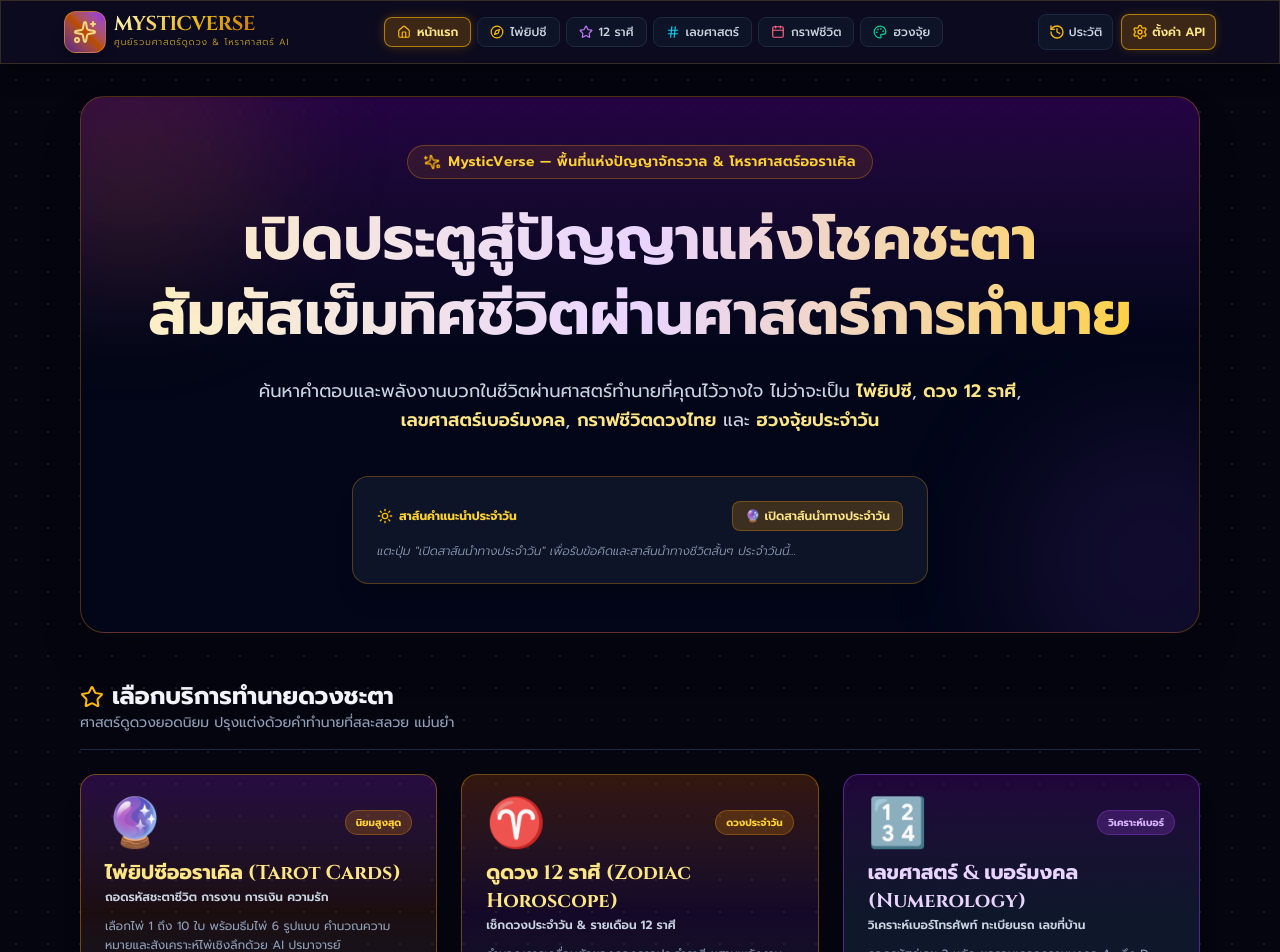
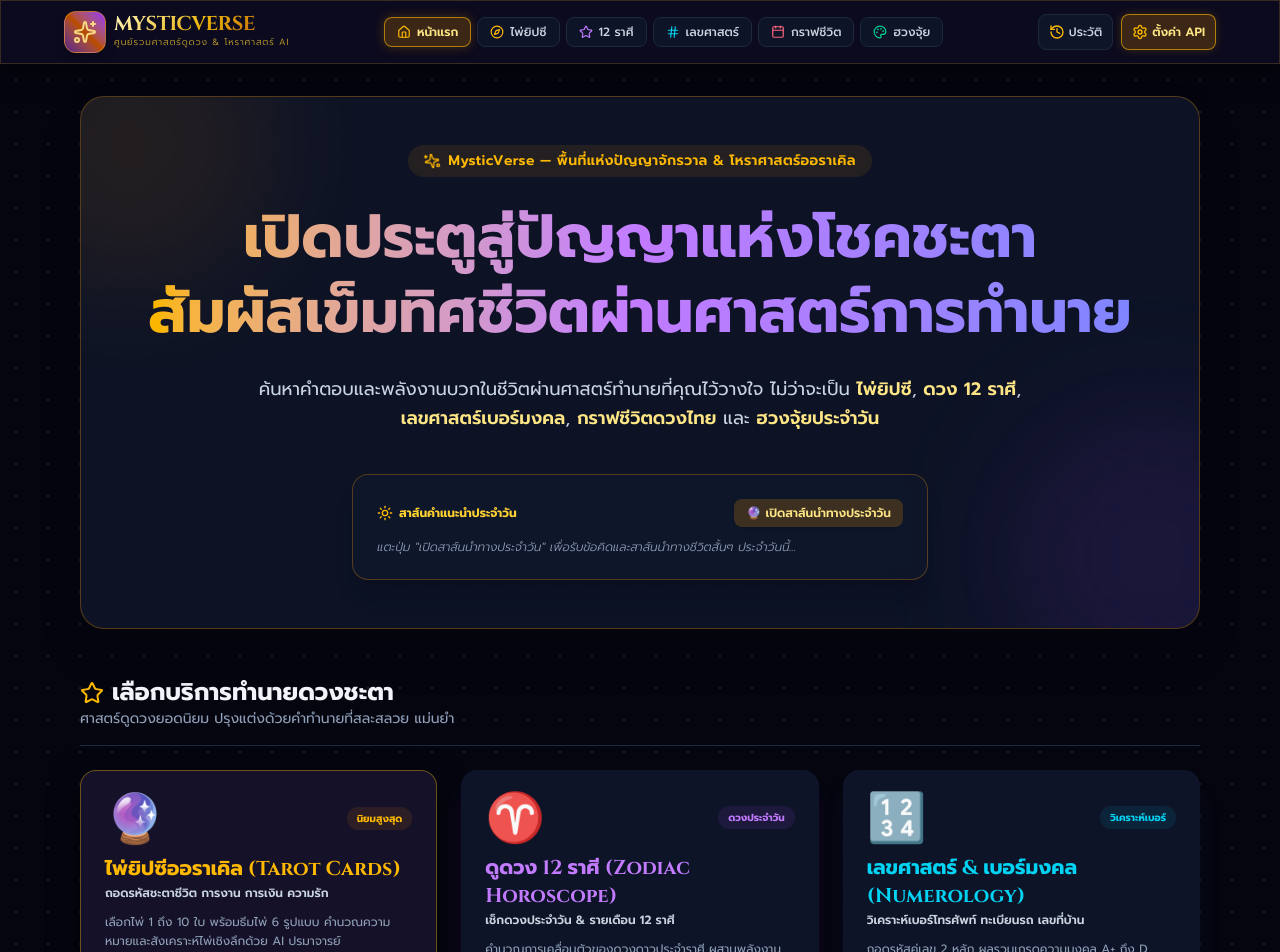
Before and after one commit to pondz1/MysticTarot, a React (Vite) app: page / in a window 1280 px wide. Shown: the top 952 px of the page. Built offline with nearby package versions, Linux system fonts and the light colour scheme.

Commit message:
refactor: centralize module themes and route navigation while updating Tarot pages to use dynamic styling

```diff
--- a/src/components/common/Navbar.tsx
+++ b/src/components/common/Navbar.tsx
@@ -32,7 +32,7 @@ export const Navbar: React.FC<NavbarProps> = ({
   const [isMobileMenuOpen, setIsMobileMenuOpen] = useState<boolean>(false);
 
   const isHomeActive = location.pathname === '/';
-  const isTarotActive = location.pathname.startsWith('/tarot') || location.pathname.startsWith('/reading') || location.pathname.startsWith('/encyclopedia');
+  const isTarotActive = location.pathname.startsWith('/tarot');
   const isHoroscopeActive = location.pathname.startsWith('/horoscope');
   const isNumerologyActive = location.pathname.startsWith('/numerology');
   const isThaiAstrologyActive = location.pathname.startsWith('/thai-astrology');
--- a/src/constants/moduleThemes.ts
+++ b/src/constants/moduleThemes.ts
@@ -1,5 +1,7 @@
+export type ModuleId = 'home' | 'tarot' | 'horoscope' | 'numerology' | 'thai-astrology' | 'feng-shui';
+
 export interface ModuleTheme {
-  id: 'home' | 'tarot' | 'horoscope' | 'numerology' | 'thai-astrology' | 'feng-shui';
+  id: ModuleId;
   nameTh: string;
   nameEn: string;
   primaryColor: string;
@@ -15,7 +17,7 @@ export interface ModuleTheme {
   activeToggleBtn: string;
 }
 
-export const MODULE_THEMES: Record<string, ModuleTheme> = {
+export const MODULE_THEMES: Record<ModuleId, ModuleTheme> = {
   home: {
     id: 'home',
     nameTh: 'หน้าแรก',
@@ -113,3 +115,12 @@ export const MODULE_THEMES: Record<string, ModuleTheme> = {
     activeToggleBtn: 'bg-gradient-to-r from-emerald-600 to-teal-600 text-white shadow-md',
   },
 };
+
+export const getModuleThemeByPath = (pathname: string): ModuleTheme => {
+  if (pathname.startsWith('/tarot')) return MODULE_THEMES.tarot;
+  if (pathname.startsWith('/horoscope')) return MODULE_THEMES.horoscope;
+  if (pathname.startsWith('/numerology')) return MODULE_THEMES.numerology;
+  if (pathname.startsWith('/thai-astrology')) return MODULE_THEMES['thai-astrology'];
+  if (pathname.startsWith('/feng-shui')) return MODULE_THEMES['feng-shui'];
+  return MODULE_THEMES.home;
+};
--- a/src/features/tarot/pages/TarotEncyclopediaPage.tsx
+++ b/src/features/tarot/pages/TarotEncyclopediaPage.tsx
@@ -27,6 +27,7 @@ import {
 } from 'lucide-react';
 
 import { storageService } from '../../../services/storageService';
+import { MODULE_THEMES } from '../../../constants/moduleThemes';
 
 type ArcanaFilter = 'all' | 'major' | 'minor';
 type SuitFilter = 'all' | 'wands' | 'cups' | 'swords' | 'pentacles';
@@ -34,6 +35,7 @@ type ElementFilter = 'all' | 'fire' | 'water' | 'air' | 'earth';
 type SortOption = 'number' | 'nameAsc' | 'nameDesc';
 
 export const TarotEncyclopediaPage: React.FC = () => {
+  const theme = MODULE_THEMES.tarot;
   const { cardId } = useParams<{ cardId?: string }>();
   const navigate = useNavigate();
 
@@ -335,8 +337,8 @@ export const TarotEncyclopediaPage: React.FC = () => {
         <div className="flex flex-col gap-6 animate-fade-in">
           {/* Header Banner */}
           <div className="text-center max-w-2xl mx-auto mt-2 mb-1">
-            <div className="inline-flex items-center gap-1.5 px-3 py-1 rounded-full bg-amber-500/10 border border-amber-400/30 text-amber-300 text-xs mb-3 shadow-inner">
-              <BookOpen className="w-3.5 h-3.5 shrink-0" />
+            <div className={`inline-flex items-center gap-1.5 px-3 py-1 rounded-full ${theme.badgeBg} text-xs mb-3 shadow-inner`}>
+              <BookOpen className={`w-3.5 h-3.5 shrink-0 ${theme.iconColor}`} />
               <span>คลังความรู้ไพ่ยิปซีครบสมบูรณ์ (78 ใบ)</span>
             </div>
 
--- a/src/features/tarot/pages/TarotReadingPage.tsx
+++ b/src/features/tarot/pages/TarotReadingPage.tsx
@@ -10,6 +10,7 @@ import { analyzeTarotReading, analyzeTarotFollowUp, generateFallbackReading } fr
 import { storageService } from '../../../services/storageService';
 import type { TarotCard } from '../data/tarotCards';
 import { Sparkles } from 'lucide-react';
+import { MODULE_THEMES } from '../../../constants/moduleThemes';
 
 interface ReadingPageProps {
   apiSettings: ApiSettings;
@@ -24,6 +25,7 @@ export const TarotReadingPage: React.FC<ReadingPageProps> = ({
   savedReadings,
   setSavedReadings
 }) => {
+  const theme = MODULE_THEMES.tarot;
   const { id } = useParams<{ id?: string }>();
   const navigate = useNavigate();
 
@@ -124,7 +126,7 @@ export const TarotReadingPage: React.FC<ReadingPageProps> = ({
       }
       setReadingResult(analysis);
 
-      // Auto save reading so /reading/:id can be opened/reloaded anytime
+      // Auto save reading so /tarot/reading/:id can be opened/reloaded anytime
       const newEntry: SavedReading = {
         id: newId,
         timestamp: Date.now(),
@@ -219,8 +221,8 @@ export const TarotReadingPage: React.FC<ReadingPageProps> = ({
     <div className="w-full flex flex-col items-center animate-fade-in pb-12">
       {/* Hero Section Banner */}
       <div className="text-center my-2 sm:my-4 max-w-2xl mx-auto">
-        <div className="inline-flex items-center gap-1.5 px-2.5 py-0.5 sm:px-3 sm:py-1 rounded-full bg-amber-500/10 border border-amber-400/30 text-amber-300 text-[10px] sm:text-xs mb-2 sm:mb-3 shadow-inner">
-          <Sparkles className="w-3 h-3 sm:w-3.5 sm:h-3.5 shrink-0" />
+        <div className={`inline-flex items-center gap-1.5 px-2.5 py-0.5 sm:px-3 sm:py-1 rounded-full ${theme.badgeBg} text-[10px] sm:text-xs mb-2 sm:mb-3 shadow-inner`}>
+          <Sparkles className={`w-3 h-3 sm:w-3.5 sm:h-3.5 shrink-0 ${theme.iconColor}`} />
           <span>ศาสตร์แห่งไพ่ยิปซี & ปัญญาประดิษฐ์จักรวาล</span>
         </div>
 
--- a/src/pages/HomePage.tsx
+++ b/src/pages/HomePage.tsx
@@ -1,8 +1,19 @@
 import React, { useState } from 'react';
 import { Link } from 'react-router-dom';
 import { Sparkles, Star, ArrowRight, Sun } from 'lucide-react';
+import { MODULE_THEMES, type ModuleId } from '../constants/moduleThemes';
 
-const DIVINATION_SERVICES = [
+interface DivinationService {
+  id: ModuleId;
+  title: string;
+  tagline: string;
+  description: string;
+  icon: string;
+  badge: string;
+  link: string;
+}
+
+const DIVINATION_SERVICES: DivinationService[] = [
   {
     id: 'tarot',
     title: 'ไพ่ยิปซีออราเคิล (Tarot Cards)',
@@ -10,11 +21,7 @@ const DIVINATION_SERVICES = [
     description: 'เลือกไพ่ 1 ถึง 10 ใบ พร้อมธีมไพ่ 6 รูปแบบ คำนวณความหมายและสังเคราะห์ไพ่เชิงลึกด้วย AI ปรมาจารย์',
     icon: '🔮',
     badge: 'นิยมสูงสุด',
-    badgeColor: 'bg-amber-500/20 text-amber-300 border-amber-500/30',
     link: '/tarot',
-    gradient: 'from-purple-900/40 via-amber-900/20 to-slate-900',
-    borderColor: 'border-amber-500/40 hover:border-amber-400',
-    textColor: 'text-amber-200',
   },
   {
     id: 'horoscope',
@@ -23,11 +30,7 @@ const DIVINATION_SERVICES = [
     description: 'คำนวณการเคลื่อนตัวของดวงดาวประจำราศี ผสานพลังงานธาตุ ดิน น้ำ ลม ไฟ พร้อมเลขและสีมงคลประจำวัน',
     icon: '♈',
     badge: 'ดวงประจำวัน',
-    badgeColor: 'bg-amber-500/20 text-amber-300 border-amber-500/30',
     link: '/horoscope',
-    gradient: 'from-amber-900/40 via-purple-900/20 to-slate-900',
-    borderColor: 'border-amber-500/40 hover:border-amber-400',
-    textColor: 'text-amber-200',
   },
   {
     id: 'numerology',
@@ -36,11 +39,7 @@ const DIVINATION_SERVICES = [
     description: 'ถอดรหัสคู่เลข 2 หลัก ผลรวมเกรดความมงคล A+ ถึง D คำนวณพลังโชคลาภ ดึงดูดเงินทองและเสน่ห์',
     icon: '🔢',
     badge: 'วิเคราะห์เบอร์',
-    badgeColor: 'bg-purple-500/20 text-purple-300 border-purple-500/30',
     link: '/numerology',
-    gradient: 'from-purple-950/50 via-slate-900 to-slate-900',
-    borderColor: 'border-purple-500/40 hover:border-purple-400',
-    textColor: 'text-purple-200',
   },
   {
     id: 'thai-astrology',
@@ -49,11 +48,7 @@ const DIVINATION_SERVICES = [
     description: 'ศาสตร์การทำนายดวงชะตาไทยโบราณ ค้นหาจังหวะชีวิตพุ่งสูงสุด การงาน ทรัพย์สิน และความรัก',
     icon: '📜',
     badge: 'ศาสตร์ไทยโบราณ',
-    badgeColor: 'bg-emerald-500/20 text-emerald-300 border-emerald-500/30',
     link: '/thai-astrology',
-    gradient: 'from-emerald-950/50 via-slate-900 to-slate-900',
-    borderColor: 'border-emerald-500/40 hover:border-emerald-400',
-    textColor: 'text-emerald-200',
   },
   {
     id: 'feng-shui',
@@ -62,11 +57,7 @@ const DIVINATION_SERVICES = [
     description: 'ตารางสีเสื้อมงคลเสริมการงาน การเงิน ความรัก พร้อมเคล็ดลับจัดฮวงจุ้ยบ้านและโต๊ะทำงานรับทรัพย์',
     icon: '☯️',
     badge: 'อัปเดตทุกวัน',
-    badgeColor: 'bg-rose-500/20 text-rose-300 border-rose-500/30',
     link: '/feng-shui',
-    gradient: 'from-rose-950/50 via-slate-900 to-slate-900',
-    borderColor: 'border-rose-500/40 hover:border-rose-400',
-    textColor: 'text-rose-200',
   },
 ];
 
@@ -80,6 +71,7 @@ const DAILY_ORACLES = [
 
 export const HomePage: React.FC = () => {
   const [randomOracle, setRandomOracle] = useState<string | null>(null);
+  const homeTheme = MODULE_THEMES.home;
 
   const handleDrawOracle = () => {
     const idx = Math.floor(Math.random() * DAILY_ORACLES.length);
@@ -89,17 +81,17 @@ export const HomePage: React.FC = () => {
   return (
     <div className="w-full max-w-6xl mx-auto space-y-12 animate-fade-in pb-16">
       {/* Hero Banner Section */}
-      <section className="relative rounded-3xl p-6 sm:p-12 overflow-hidden border border-amber-500/30 bg-gradient-to-b from-purple-950/60 via-slate-950 to-slate-950 shadow-2xl text-center space-y-6">
+      <section className={`relative rounded-3xl p-6 sm:p-12 overflow-hidden border ${homeTheme.cardBg} shadow-2xl text-center space-y-6`}>
         {/* Background glow effects */}
         <div className="absolute -top-24 -left-24 w-72 h-72 bg-amber-500/10 rounded-full blur-3xl pointer-events-none" />
         <div className="absolute -bottom-24 -right-24 w-72 h-72 bg-purple-500/10 rounded-full blur-3xl pointer-events-none" />
 
-        <div className="inline-flex items-center gap-2 px-4 py-1.5 rounded-full bg-amber-500/10 border border-amber-500/30 text-amber-300 text-xs sm:text-sm font-semibold tracking-wide">
-          <Sparkles className="w-4 h-4 text-amber-400 animate-spin" />
+        <div className={`inline-flex items-center gap-2 px-4 py-1.5 rounded-full ${homeTheme.badgeBg} text-xs sm:text-sm font-semibold tracking-wide`}>
+          <Sparkles className={`w-4 h-4 ${homeTheme.iconColor} animate-spin`} />
           <span>MysticVerse — พื้นที่แห่งปัญญาจักรวาล & โหราศาสตร์ออราเคิล</span>
         </div>
 
-        <h1 className="text-2xl sm:text-4xl md:text-6xl font-black bg-gradient-to-r from-amber-100 via-purple-200 to-amber-300 bg-clip-text text-transparent leading-tight px-1">
+        <h1 className={`text-2xl sm:text-4xl md:text-6xl font-black bg-gradient-to-r ${homeTheme.heroGradient} bg-clip-text text-transparent leading-tight px-1`}>
           เปิดประตูสู่ปัญญาแห่งโชคชะตา <br className="hidden sm:block" />
           สัมผัสเข็มทิศชีวิตผ่านศาสตร์การทำนาย
         </h1>
@@ -118,12 +110,12 @@ export const HomePage: React.FC = () => {
           <div className="p-4 sm:p-6 rounded-2xl bg-slate-900/90 border border-amber-500/30 backdrop-blur-md space-y-3 shadow-xl">
             <div className="flex items-center justify-between">
               <span className="text-xs font-bold text-amber-300 flex items-center gap-1.5">
-                <Sun className="w-4 h-4 text-amber-400" />
+                <Sun className={`w-4 h-4 ${homeTheme.iconColor}`} />
                 <span>สาส์นคำแนะนำประจำวัน</span>
               </span>
               <button
                 onClick={handleDrawOracle}
-                className="text-xs px-3 py-1.5 rounded-lg bg-amber-500/20 text-amber-200 hover:bg-amber-500/30 border border-amber-500/30 font-semibold transition-all cursor-pointer"
+                className={`text-xs px-3 py-1.5 rounded-lg ${homeTheme.secondaryBtn} font-semibold transition-all cursor-pointer`}
               >
                 🔮 เปิดสาส์นนำทางประจำวัน
               </button>
@@ -146,7 +138,7 @@ export const HomePage: React.FC = () => {
         <div className="flex flex-col sm:flex-row items-center justify-between gap-2 border-b border-slate-800 pb-4">
           <div>
             <h2 className="text-2xl font-bold text-slate-100 flex items-center gap-2">
-              <Star className="w-6 h-6 text-amber-400" />
+              <Star className={`w-6 h-6 ${homeTheme.iconColor}`} />
               <span>เลือกบริการทำนายดวงชะตา</span>
             </h2>
             <p className="text-xs sm:text-sm text-slate-400">ศาสตร์ดูดวงยอดนิยม ปรุงแต่งด้วยคำทำนายที่สละสลวย แม่นยำ</p>
@@ -154,21 +146,23 @@ export const HomePage: React.FC = () => {
         </div>
 
         <div className="grid grid-cols-1 md:grid-cols-2 lg:grid-cols-3 gap-6">
-          {DIVINATION_SERVICES.map((service) => (
+          {DIVINATION_SERVICES.map((service) => {
+            const theme = MODULE_THEMES[service.id];
+            return (
               <Link
                 key={service.id}
                 to={service.link}
-              className={`group relative rounded-2xl p-6 bg-gradient-to-b ${service.gradient} border ${service.borderColor} transition-all duration-300 hover:-translate-y-1.5 shadow-xl flex flex-col justify-between space-y-4`}
+                className={`group relative rounded-2xl p-6 ${theme.cardBg} transition-all duration-300 hover:-translate-y-1.5 shadow-xl flex flex-col justify-between space-y-4 hover:${theme.borderGlow}`}
               >
                 <div className="space-y-3">
                   <div className="flex items-center justify-between">
                     <span className="text-4xl sm:text-5xl">{service.icon}</span>
-                  <span className={`text-[10px] font-bold px-2.5 py-1 rounded-full border ${service.badgeColor}`}>
+                    <span className={`text-[10px] font-bold px-2.5 py-1 rounded-full ${theme.badgeBg}`}>
                       {service.badge}
                     </span>
                   </div>
                   <div>
-                  <h3 className={`text-xl font-bold ${service.textColor} group-hover:text-white transition-colors`}>
+                    <h3 className={`text-xl font-bold ${theme.iconColor} group-hover:text-white transition-colors`}>
                       {service.title}
                     </h3>
                     <p className="text-xs font-semibold text-slate-300 mt-0.5">{service.tagline}</p>
@@ -178,10 +172,11 @@ export const HomePage: React.FC = () => {
 
                 <div className="pt-2 flex items-center justify-between text-xs font-bold text-slate-300 group-hover:text-white">
                   <span>เข้าสู่การทำนาย</span>
-                <ArrowRight className="w-4 h-4 text-amber-400 group-hover:translate-x-1 transition-transform" />
+                  <ArrowRight className={`w-4 h-4 ${theme.iconColor} group-hover:translate-x-1 transition-transform`} />
                 </div>
               </Link>
-          ))}
+            );
+          })}
         </div>
       </section>
     </div>
```
Also changed, not shown: src/App.tsx (+1 -11 lines). Lines whose indentation alone changed are shown as unchanged.
